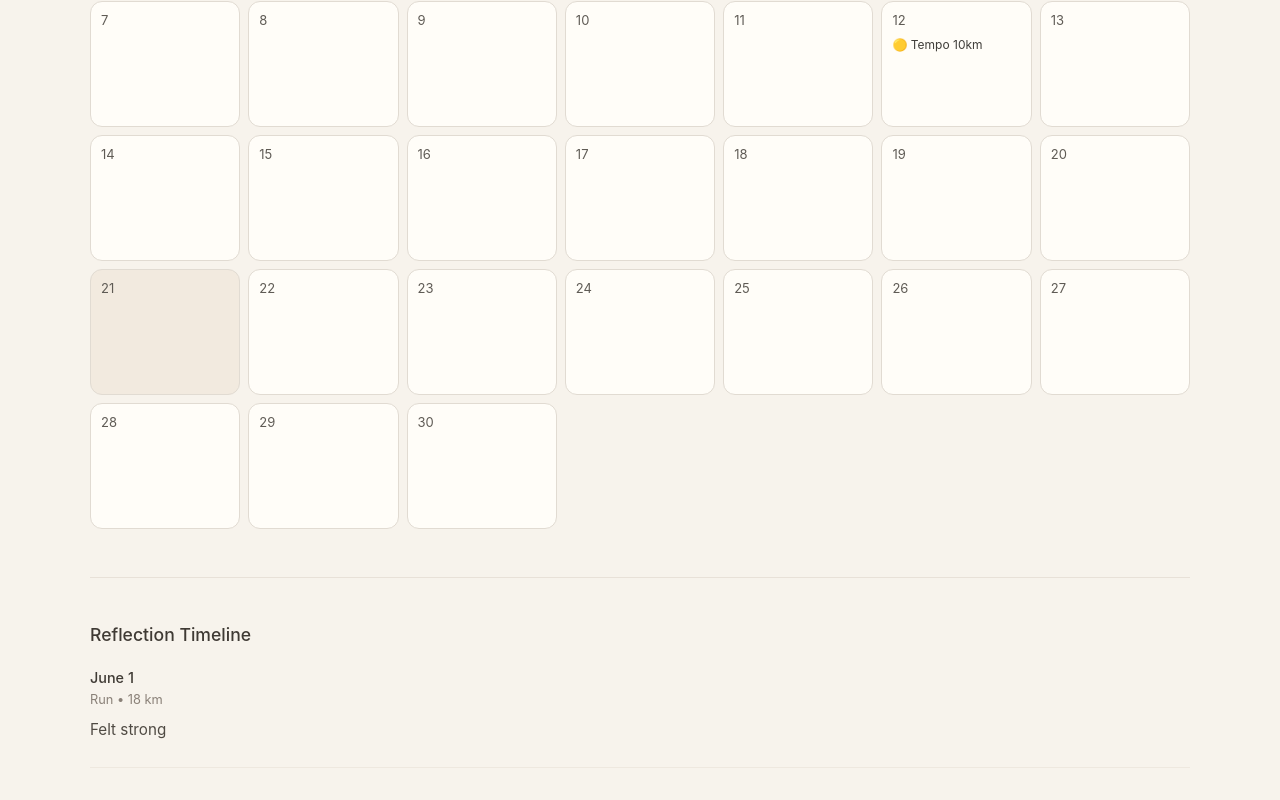
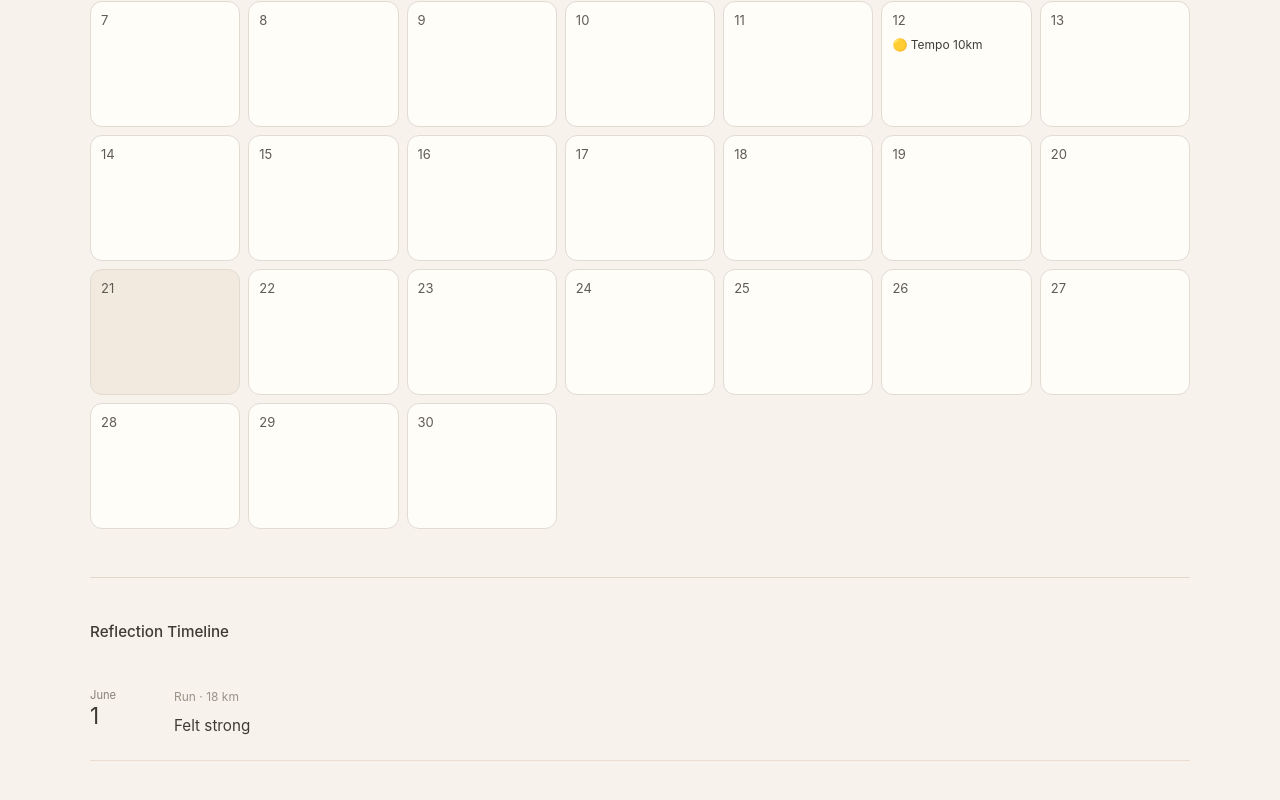
Before and after one commit to jameskktkim-dev/tsuki-run, a React app in the folder frontend/: page / in a window 1280 px wide. Shown: the part 733-1533 px from the top of the page. Built offline with nearby package versions, Linux system fonts and the light colour scheme; the HTML template or start-up script is replaced by a standard one.

Commit message:
Add reflection timeline

```diff
--- a/frontend/src/components/ReflectionTimeline.css
+++ b/frontend/src/components/ReflectionTimeline.css
@@ -1,44 +1,57 @@
 .reflection-timeline {
   margin-top: 48px;
   padding-top: 32px;
-  border-top: 1px solid #e8e1d8;
+  border-top: 1px solid #e1d8cc;
 }
 
 .reflection-title {
-  font-size: 1.1rem;
+  font-size: 0.95rem;
   font-weight: 500;
-  margin-bottom: 24px;
+  margin-bottom: 28px;
   color: #3f3a34;
 }
 
 .reflection-list {
   display: flex;
   flex-direction: column;
-  gap: 24px;
+  gap: 0;
 }
 
 .reflection-item {
-  padding-bottom: 24px;
-  border-bottom: 1px solid #eee8df;
+  display: grid;
+  grid-template-columns: 64px 1fr;
+  gap: 20px;
+  padding: 20px 0;
+  border-bottom: 1px solid #eadfd2;
 }
 
 .reflection-date {
-  font-size: 0.9rem;
-  font-weight: 500;
+  color: #8a8178;
+  line-height: 1.2;
+}
+
+.reflection-date span {
+  display: block;
+  font-size: 0.7rem;
+}
+
+.reflection-date strong {
+  display: block;
+  font-size: 1.4rem;
+  font-weight: 400;
   color: #3f3a34;
-  margin-bottom: 6px;
 }
 
 .reflection-meta {
-  font-size: 0.8rem;
-  color: #8a8178;
-  margin-bottom: 10px;
+  font-size: 0.75rem;
+  color: #9a9187;
+  margin-bottom: 8px;
 }
 
 .reflection-text {
   font-size: 0.95rem;
-  line-height: 1.7;
-  color: #4f4a43;
+  line-height: 1.8;
+  color: #3f3a34;
   margin: 0;
   white-space: pre-wrap;
 }
--- a/frontend/src/components/ReflectionTimeline.jsx
+++ b/frontend/src/components/ReflectionTimeline.jsx
@@ -1,7 +1,7 @@
 import "./ReflectionTimeline.css";
 
 export default function ReflectionTimeline({ entries }) {
-  const reflections = Object.values(entries)
+  const reflections = entries
     .filter((entry) => entry?.result?.reflection)
     .sort((a, b) => b.day - a.day);
 
@@ -16,14 +16,22 @@ export default function ReflectionTimeline({ entries }) {
       <div className="reflection-list">
         {reflections.map((entry) => (
           <article key={entry.day} className="reflection-item">
-            <div className="reflection-date">June {entry.day}</div>
-
-            <div className="reflection-meta">
-              {entry.result.type || "Run"}
-              {entry.result.distance && ` • ${entry.result.distance} km`}
+            <div className="reflection-date">
+              <span>June</span>
+              <strong>{entry.day}</strong>
             </div>
 
-            <p className="reflection-text">{entry.result.reflection}</p>
+            <div className="reflection-content">
+              <div className="reflection-meta">
+                {entry.result.type || "Run"}
+                {entry.result.distance &&
+                  ` · ${entry.result.distance} km`}
+              </div>
+
+              <p className="reflection-text">
+                {entry.result.reflection}
+              </p>
+            </div>
           </article>
         ))}
       </div>
```
